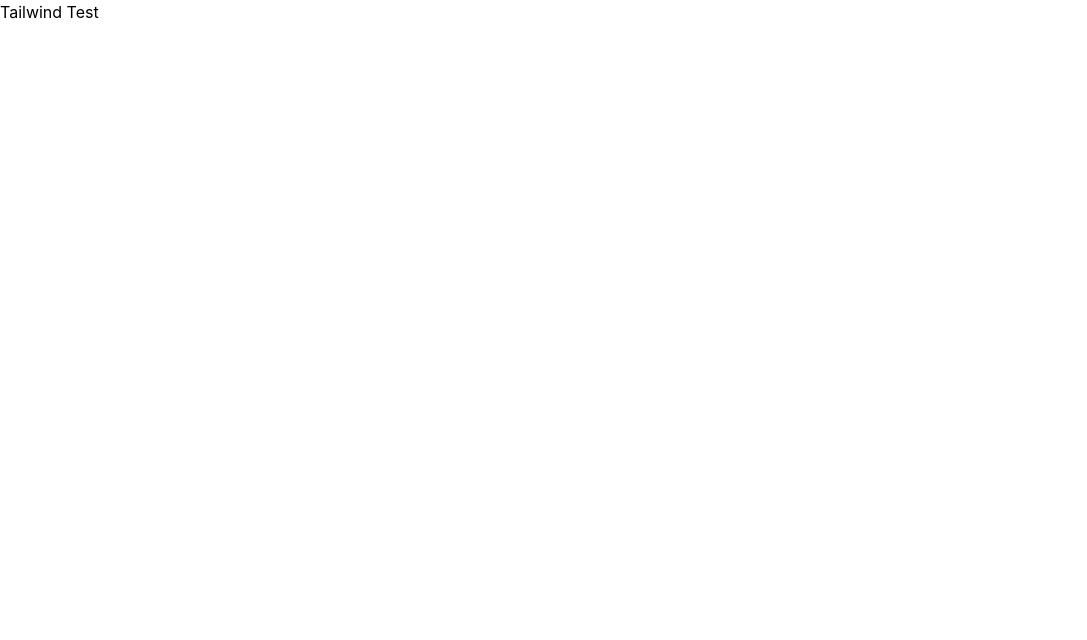
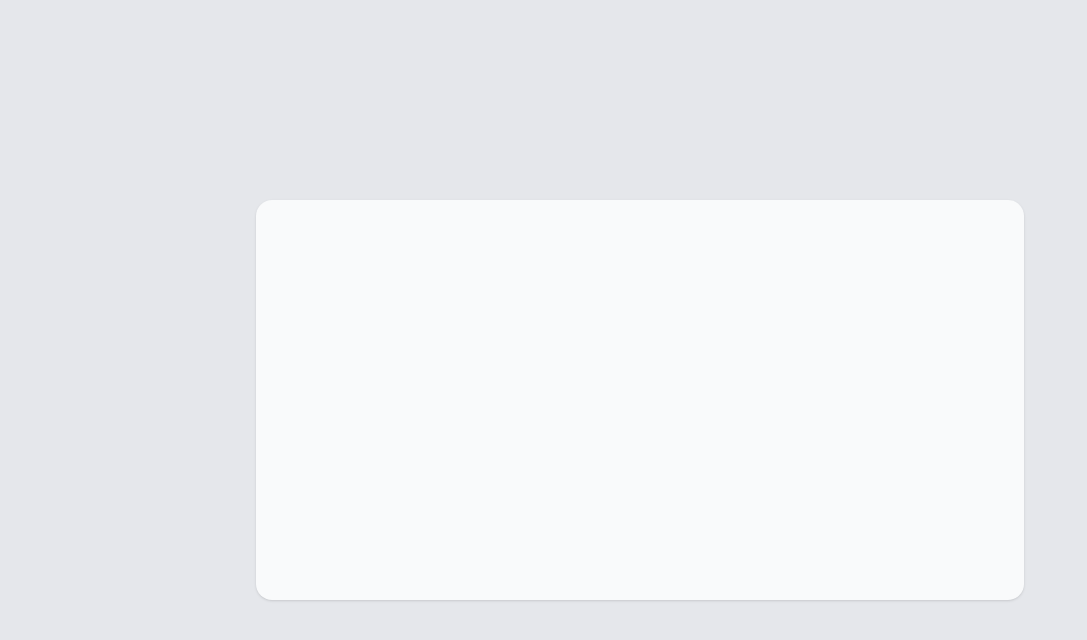
Before and after one commit to firepeashooter/basic-web-form, a React (Vite) app: page / in a window 1280 px wide. Shown: the top 640 px of the page, without its empty margins (0-1087 px from the left). Built offline with nearby package versions, Linux system fonts and the light colour scheme.

Commit message:
feat: add form card scaffolding

```diff
--- a/src/App.tsx
+++ b/src/App.tsx
@@ -1,9 +1,16 @@
 function App() {
 
 	return (
-		<>
-			<h1>Tailwind Test</h1>
-		</>
+		<div className="flex justify-center items-center bg-gray-200 w-full min-h-screen">
+
+			<div className="w-3xl bg-gray-50 min-h-100 rounded-2xl shadow">
+
+
+
+
+			</div>
+
+		</div>
 	)
 }
 
```
